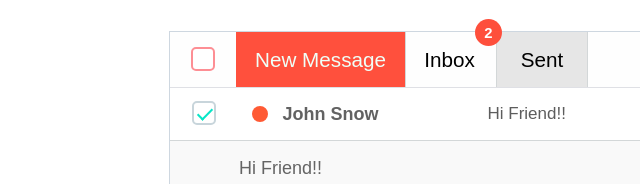
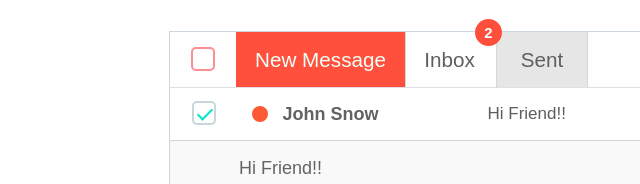
Before and after one commit to alejandrogaya/Ejercicio1, a plain HTML site: page index.html in a window 1280 px wide. Shown: the part 740-924 px from the top of the page, 0-640 px from the left. Drawn offline with Linux system fonts and the light colour scheme.

Commit message:
fixed font color in alerts and messaging

```diff
--- a/styles.css
+++ b/styles.css
@@ -269,6 +269,7 @@ button:hover {
     height: 100%;
     font-family: Arial, Helvetica, sans-serif;
     font-size: 15.5pt;
+    color: #5f5f5f;
 }
 
 .alerts-messagin .block-content nav ul li .notifications {
```
